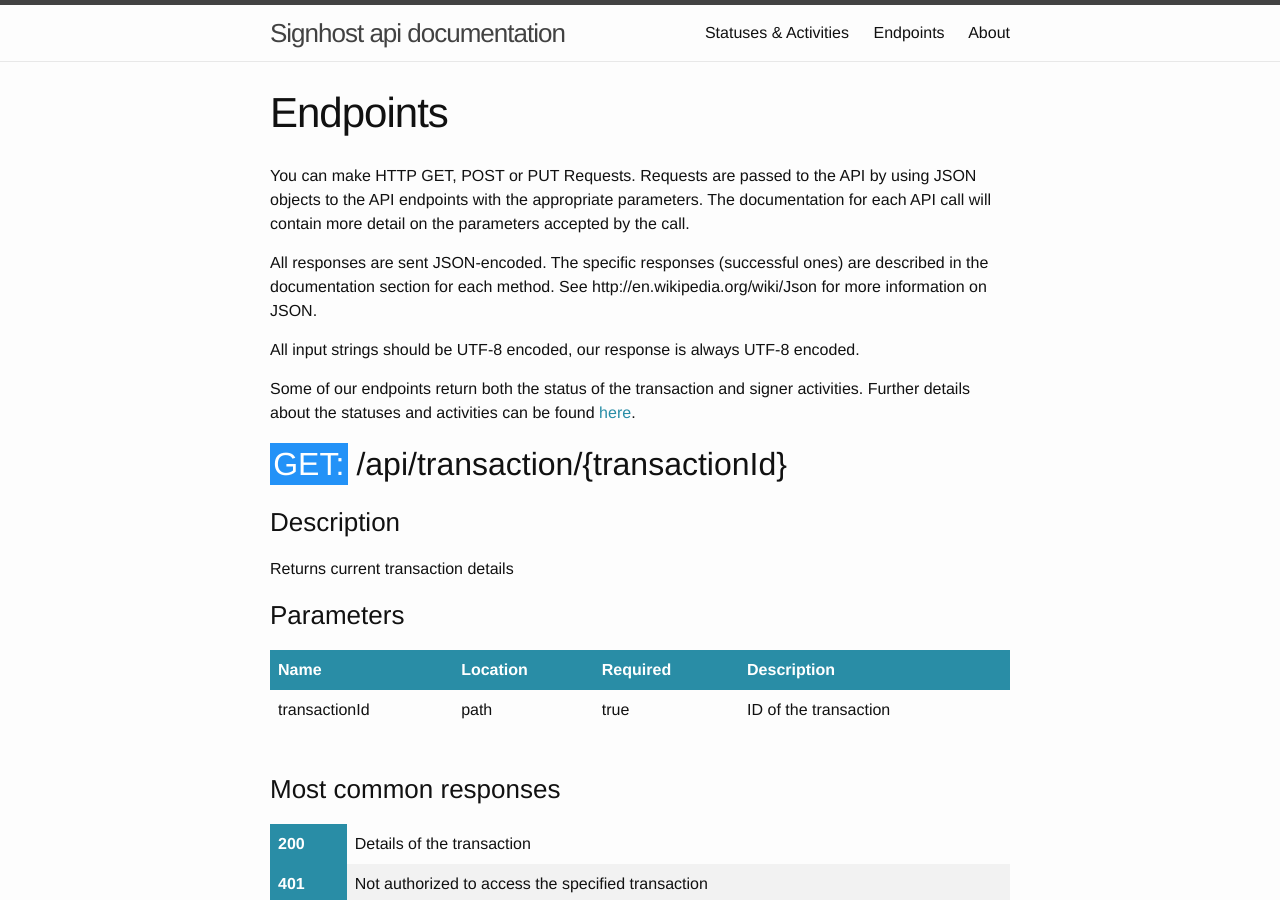
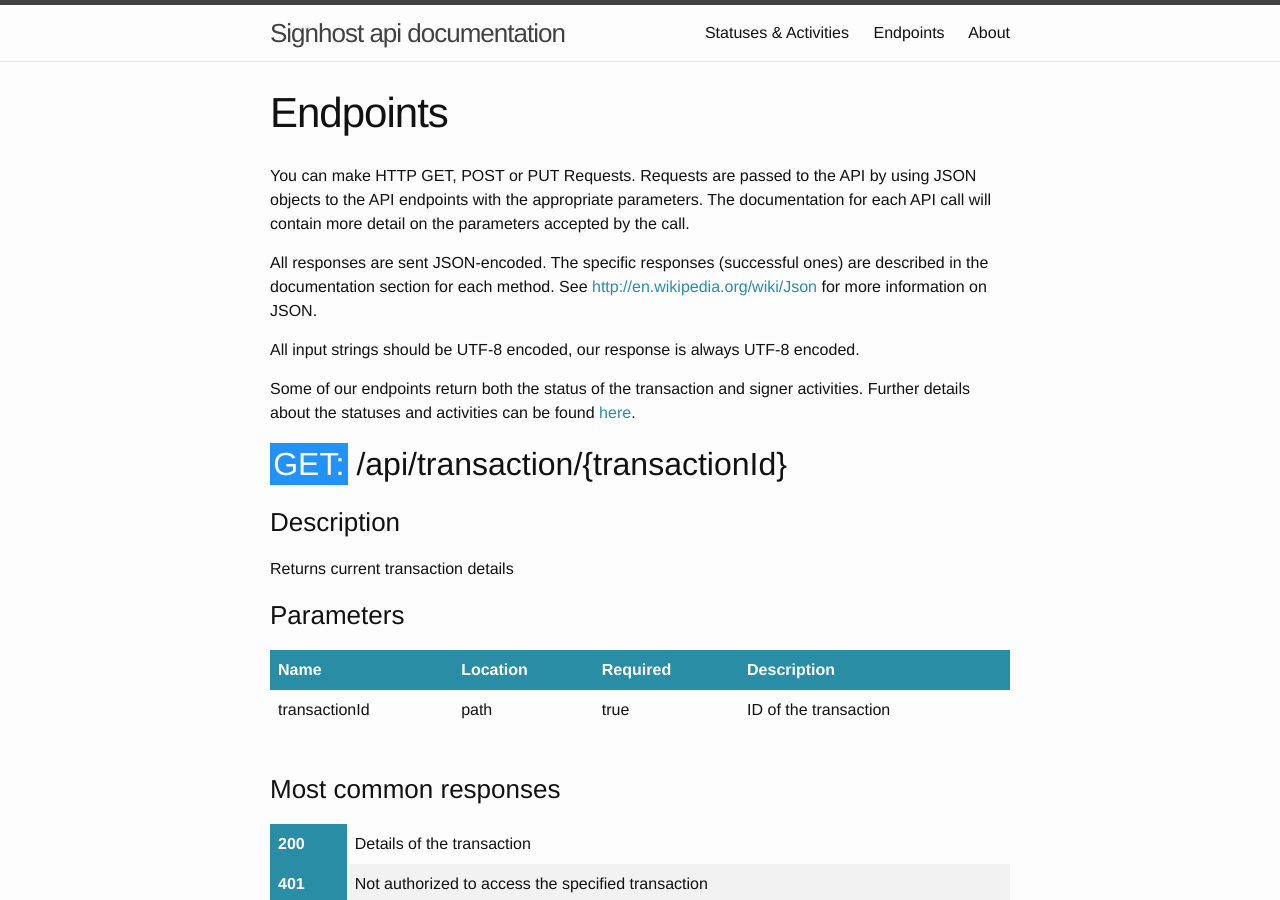
Before and after one commit to markohantula/evidos.github.io, a Jekyll site: the page built from endpoints.html, in a window 1280 px wide and 900 px high. Built offline with Jekyll 4.4.1, drawn with Linux system fonts in a browser that asks for light colours; part of the change alters nothing that is shown.

```diff
--- a/endpoints.html
+++ b/endpoints.html
@@ -6,7 +6,7 @@ permalink: /endpoints/
 
 <div class="home">
   <p>You can make HTTP GET, POST or PUT Requests. Requests are passed to the API by using JSON objects to the API endpoints with the appropriate parameters. The documentation for each API call will contain more detail on the parameters accepted by the call.</p>
-  <p>All responses are sent JSON-encoded. The specific responses (successful ones) are described in the documentation section for each method. See http://en.wikipedia.org/wiki/Json for more information on JSON.</p>
+  <p>All responses are sent JSON-encoded. The specific responses (successful ones) are described in the documentation section for each method. See <a href="http://en.wikipedia.org/wiki/Json">http://en.wikipedia.org/wiki/Json</a> for more information on JSON.</p>
   <p>All input strings should be UTF-8 encoded, our response is always UTF-8 encoded.</p>
   <p>Some of our endpoints return both the status of the transaction and signer activities. Further details about the statuses and activities can be found <a href="/status-activity/">here</a>.</p>
   {% for path in site.data.api-swagger.paths %}
```
